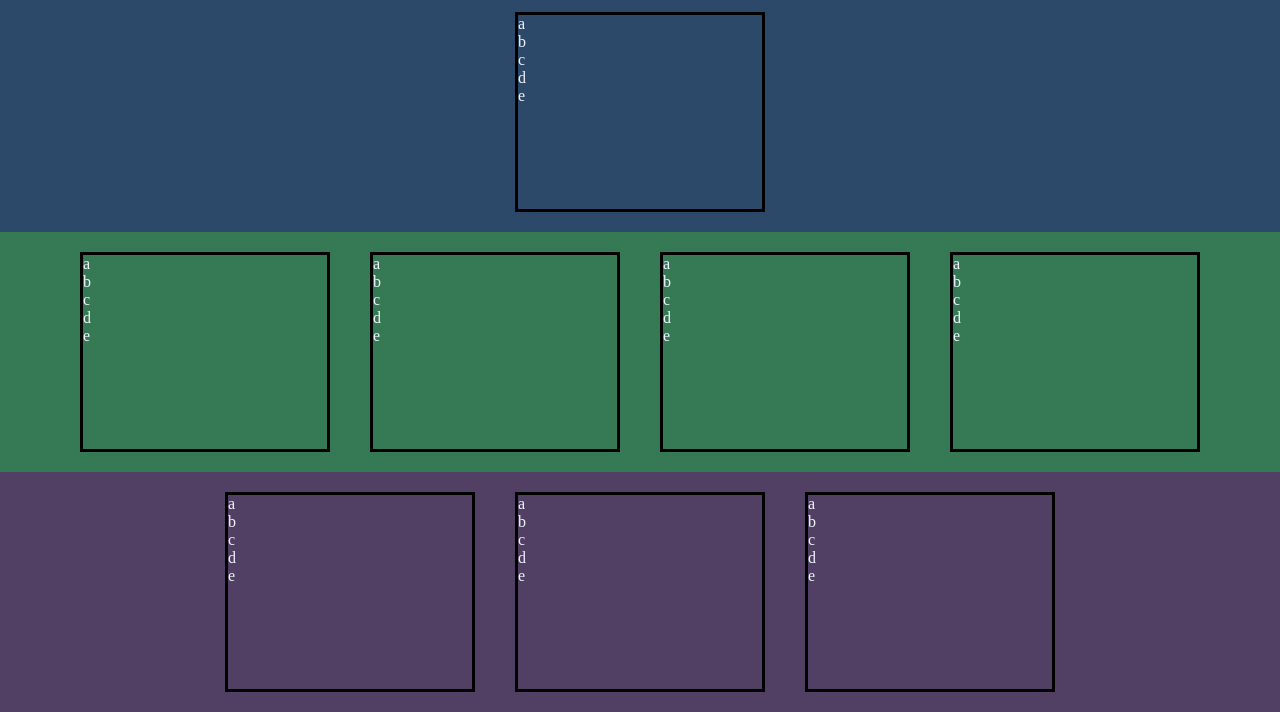
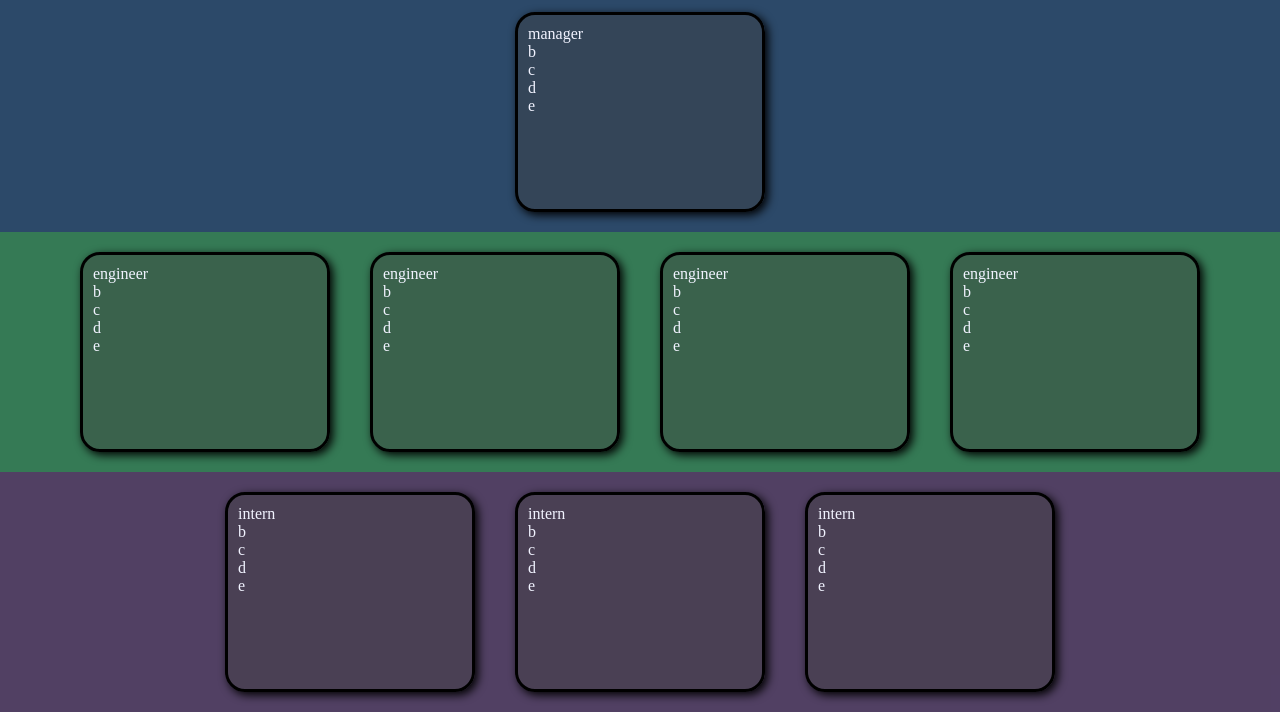
Before and after one commit to jk377y/Bootcamp-Challenge-10-WhackARole-Team-Builder, a website: page index.html in a window 1280 px wide. Shown: the part 88-800 px from the top of the page. Drawn offline with Linux system fonts and the light colour scheme.

Commit message:
added more css styling to html skeleton placeholder

```diff
--- a/index.html
+++ b/index.html
@@ -15,11 +15,11 @@
         <div class="managerContainer">
             <div class="manager">
                 <ul>
-                    <li>a</li>
-                    <li>b</li>
-                    <li>c</li>
-                    <li>d</li>
-                    <li>e</li>
+                    <li class="mainText">manager</li>
+                    <li class="mainText">b</li>
+                    <li class="mainText">c</li>
+                    <li class="mainText">d</li>
+                    <li class="mainText">e</li>
                 </ul>
             </div>
         </div>
@@ -27,38 +27,38 @@
         <div class="engineerContainer">
             <div class="engineer">
                 <ul>
-                    <li>a</li>
-                    <li>b</li>
-                    <li>c</li>
-                    <li>d</li>
-                    <li>e</li>
+                    <li class="mainText">engineer</li>
+                    <li class="mainText">b</li>
+                    <li class="mainText">c</li>
+                    <li class="mainText">d</li>
+                    <li class="mainText">e</li>
                 </ul>
             </div>
             <div class="engineer">
                 <ul>
-                    <li>a</li>
-                    <li>b</li>
-                    <li>c</li>
-                    <li>d</li>
-                    <li>e</li>
+                    <li class="mainText">engineer</li>
+                    <li class="mainText">b</li>
+                    <li class="mainText">c</li>
+                    <li class="mainText"i>d</li>
+                    <li class="mainText">e</li>
                 </ul>
             </div>
             <div class="engineer">
                 <ul>
-                    <li>a</li>
-                    <li>b</li>
-                    <li>c</li>
-                    <li>d</li>
-                    <li>e</li>
+                    <li class="mainText">engineer</li>
+                    <li class="mainText">b</li>
+                    <li class="mainText">c</li>
+                    <li class="mainText">d</li>
+                    <li class="mainText">e</li>
                 </ul>
             </div>
             <div class="engineer">
                 <ul>
-                    <li>a</li>
-                    <li>b</li>
-                    <li>c</li>
-                    <li>d</li>
-                    <li>e</li>
+                    <li class="mainText">engineer</li>
+                    <li class="mainText">b</li>
+                    <li class="mainText">c</li>
+                    <li class="mainText">d</li>
+                    <li class="mainText">e</li>
                 </ul>
             </div>
         </div>
@@ -66,29 +66,29 @@
         <div class="internContainer">
             <div class="intern">
                 <ul>
-                    <li>a</li>
-                    <li>b</li>
-                    <li>c</li>
-                    <li>d</li>
-                    <li>e</li>
+                    <li class="mainText">intern</li>
+                    <li class="mainText">b</li>
+                    <li class="mainText">c</li>
+                    <li class="mainText">d</li>
+                    <li class="mainText">e</li>
                 </ul>
             </div>
             <div class="intern">
                 <ul>
-                    <li>a</li>
-                    <li>b</li>
-                    <li>c</li>
-                    <li>d</li>
-                    <li>e</li>
+                    <li class="mainText">intern</li>
+                    <li class="mainText">b</li>
+                    <li class="mainText">c</li>
+                    <li class="mainText">d</li>
+                    <li class="mainText">e</li>
                 </ul>
             </div>
             <div class="intern">
                 <ul>
-                    <li>a</li>
-                    <li>b</li>
-                    <li>c</li>
-                    <li>d</li>
-                    <li>e</li>
+                    <li class="mainText">intern</li>
+                    <li class="mainText">b</li>
+                    <li class="mainText">c</li>
+                    <li class="mainText">d</li>
+                    <li class="mainText">e</li>
                 </ul>
             </div>
         </div>
```
Also changed, not shown: dist/team.css.
